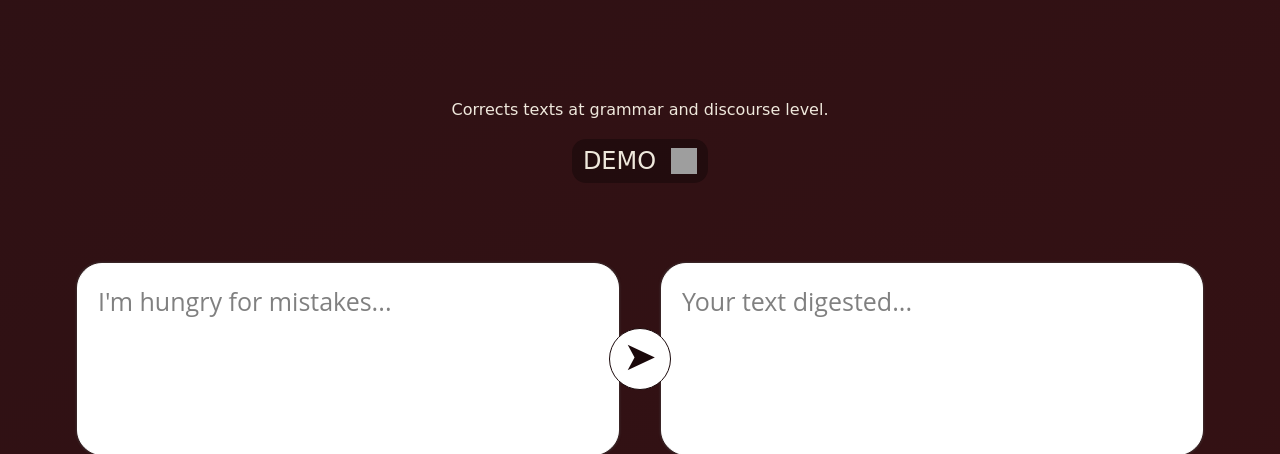
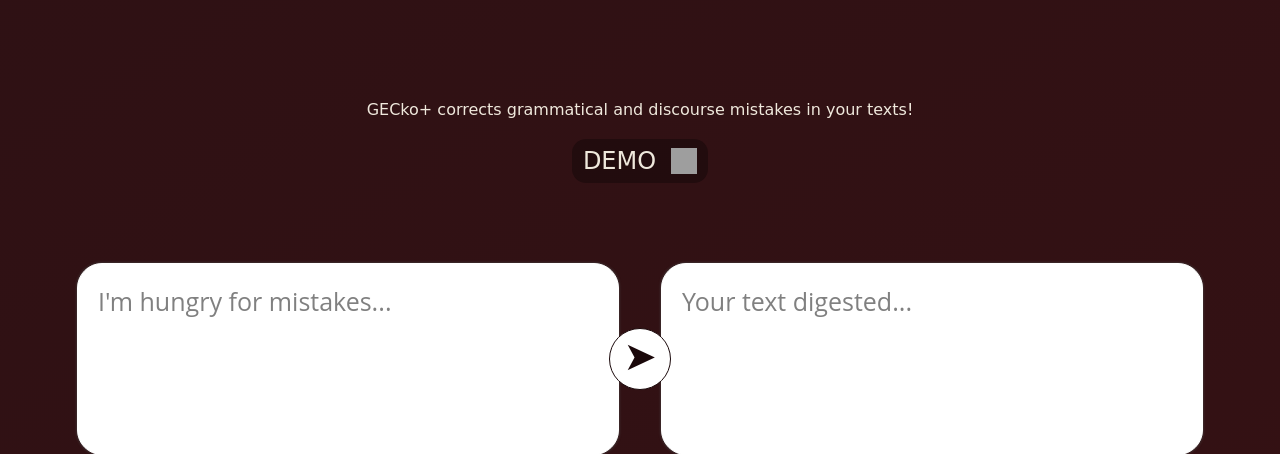
Before and after one commit to thiborose/gecko-app, a Flask app: page / in a window 1280 px wide. Shown: the part 171-625 px from the top of the page. Run offline with Flask 2, Linux system fonts and the light colour scheme; parts of the project's set-up code (start-up, migrations or seed data) failed here and were passed over; some libraries are stand-ins or nearby versions; some web fonts are replaced; grey boxes are pictures that could not be loaded.

Commit message:
changed demo headline

```diff
--- a/application/templates/index.html
+++ b/application/templates/index.html
@@ -53,7 +53,8 @@
     <!--corrector-->
     <div class="transparent-container">
 
-        <div id="tutorial-line">Corrects texts at grammar and discourse level. <br>
+        <div id="tutorial-line">
+            GECko+ corrects grammatical and discourse mistakes in your texts!
             <div id=demo-button>
                 <p>DEMO</p>
                 <img src="../static/svg/play.svg" alt="play button" id=demo-logo>
```
